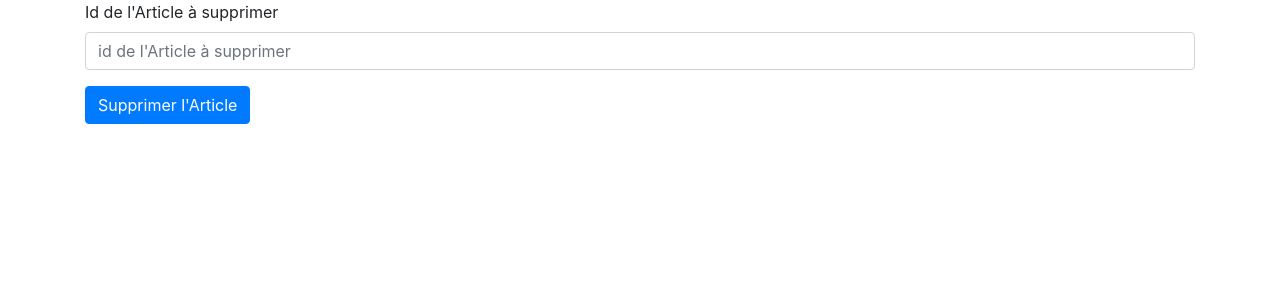
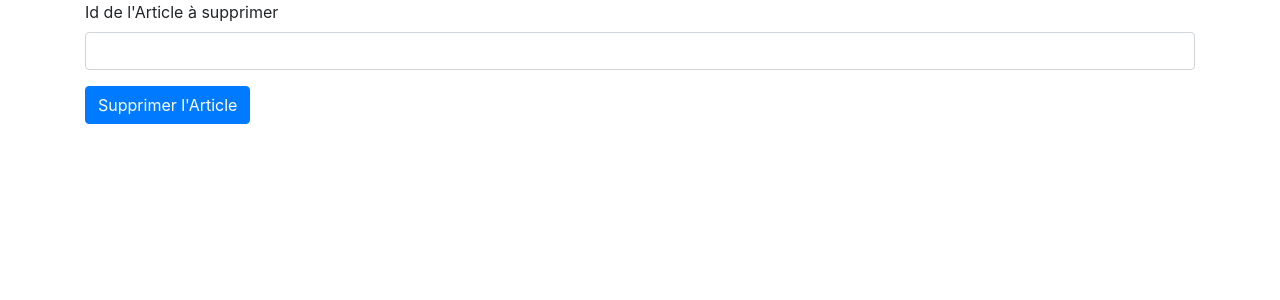
Before and after one commit to OmyRob86/first-react-project, a React (Create React App) app: page / in a window 1280 px wide. Shown: the top 300 px of the page. Built offline with nearby package versions, Linux system fonts and the light colour scheme.

Commit message:
deleted placeholder

```diff
--- a/src/CreateArticle.js
+++ b/src/CreateArticle.js
@@ -52,7 +52,6 @@ const CreateArticle = () => {
                         name="title"
                         onChange={handleChange}
                         value={title}
-                        placeholder="titre de l'article"
                     />
                 </Form.Group>
                 <Form.Group controlId="article.content" >
@@ -62,7 +61,6 @@ const CreateArticle = () => {
                         name="content"
                         onChange={handleChange}
                         value={content}
-                        placeholder="contenu de l'article"
                     />
                 </Form.Group>
                 <Form.Group controlId="article.author" >
@@ -72,7 +70,6 @@ const CreateArticle = () => {
                         name="author"
                         onChange={handleChange}
                         value={author}
-                        placeholder="id de l'auteur"
                     />
                 </Form.Group>
                 <Button variant="primary" type="submit">Creér l'article</Button>
--- a/src/DeleteArticle.js
+++ b/src/DeleteArticle.js
@@ -31,7 +31,6 @@ const DeleteArticle = () => {
                         name="id"
                         onChange={handleChange}
                         value={id}
-                        placeholder="id de l'Article à supprimer"
                     />
                 </Form.Group>
                 <Button type="submit" >Supprimer l'Article</Button>
```
